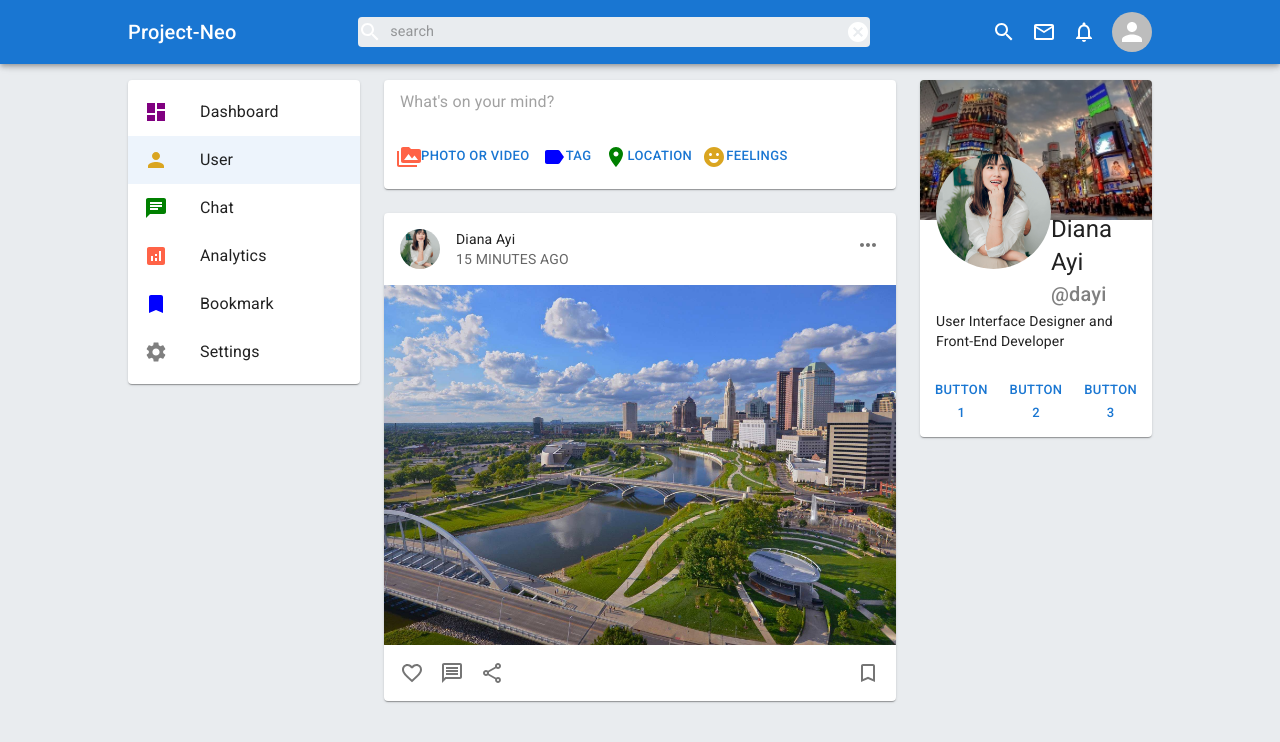
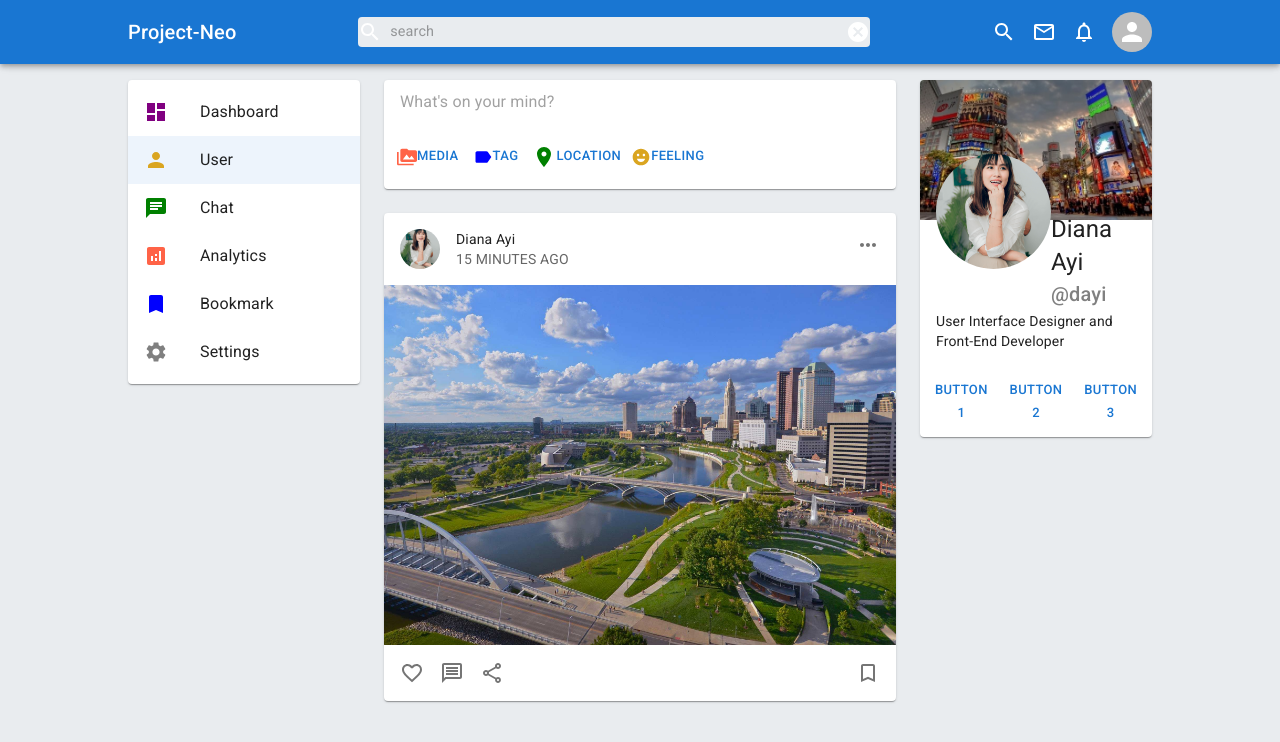
Before and after one commit to jpzambranoleon/project-neo-front-end, a React (Create React App) app: page / in a window 1280 px wide. Shown: the top 742 px of the page. Built offline with nearby package versions, Linux system fonts and the light colour scheme.

Commit message:
updated Post.jsx

```diff
--- a/src/pages/homePage/components/Post.jsx
+++ b/src/pages/homePage/components/Post.jsx
@@ -1,5 +1,5 @@
 import { EmojiEmotions, Label, PermMedia, Room } from "@mui/icons-material";
-import { Button, Card, InputBase} from "@mui/material";
+import { Button, Card, InputBase, Typography} from "@mui/material";
 import { makeStyles } from "@mui/styles";
 
 const useStyles = makeStyles((theme) => ({
@@ -9,8 +9,9 @@ const useStyles = makeStyles((theme) => ({
         marginBottom: theme.spacing(2)
     },
     buttonGroup: {
+        display: "flex",
         marginLeft: theme.spacing(1),
-        marginBottom: theme.spacing(2)
+        marginBottom: theme.spacing(2),
     }
 }))
 
@@ -23,20 +24,28 @@ const Post = () => {
             </div>
             <div className={classes.buttonGroup}>
                 <Button size="small">
-                    <PermMedia htmlColor="tomato"/>
-                    Photo or Video
+                    <PermMedia fontSize="small" htmlColor="tomato"/>
+                    <Typography variant="body3">
+                        Media
+                    </Typography>
                 </Button>
                 <Button size="small">
-                    <Label htmlColor="blue"/>
-                    Tag
+                    <Label fontSize="small" htmlColor="blue"/>
+                    <Typography variant="body3">
+                        Tag
+                    </Typography>
                 </Button>
                 <Button size="small">
-                    <Room htmlColor="green"/>
-                    Location
+                    <Room fontsize="small" htmlColor="green"/>
+                    <Typography variant="body3">
+                        Location
+                    </Typography>
                 </Button>
                 <Button size="small">
-                    <EmojiEmotions htmlColor="goldenrod"/>
-                    Feelings
+                    <EmojiEmotions fontSize="small" htmlColor="goldenrod"/>
+                    <Typography variant="body3">
+                        Feeling
+                    </Typography>
                 </Button>
             </div>
         </Card>
```
